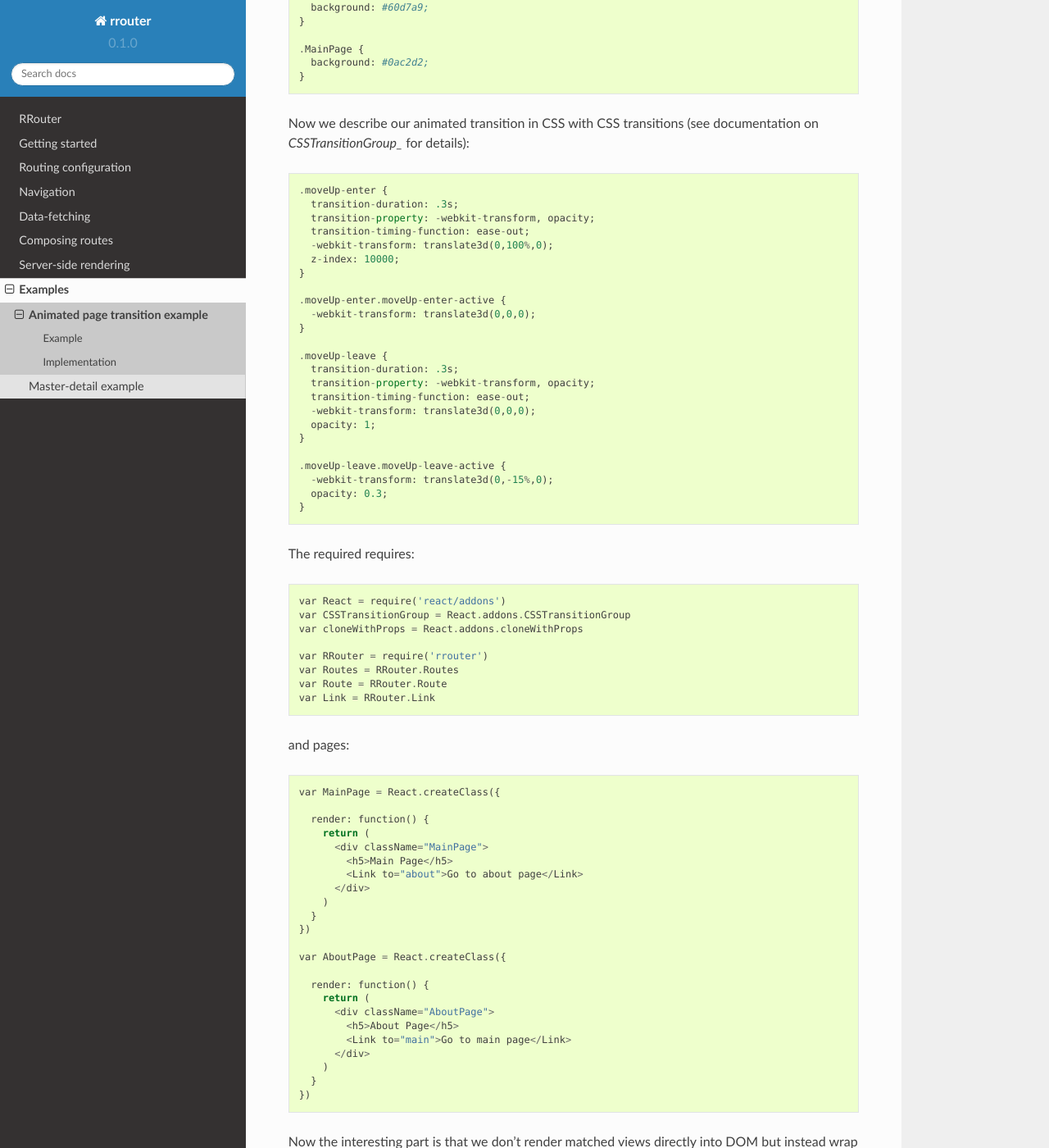
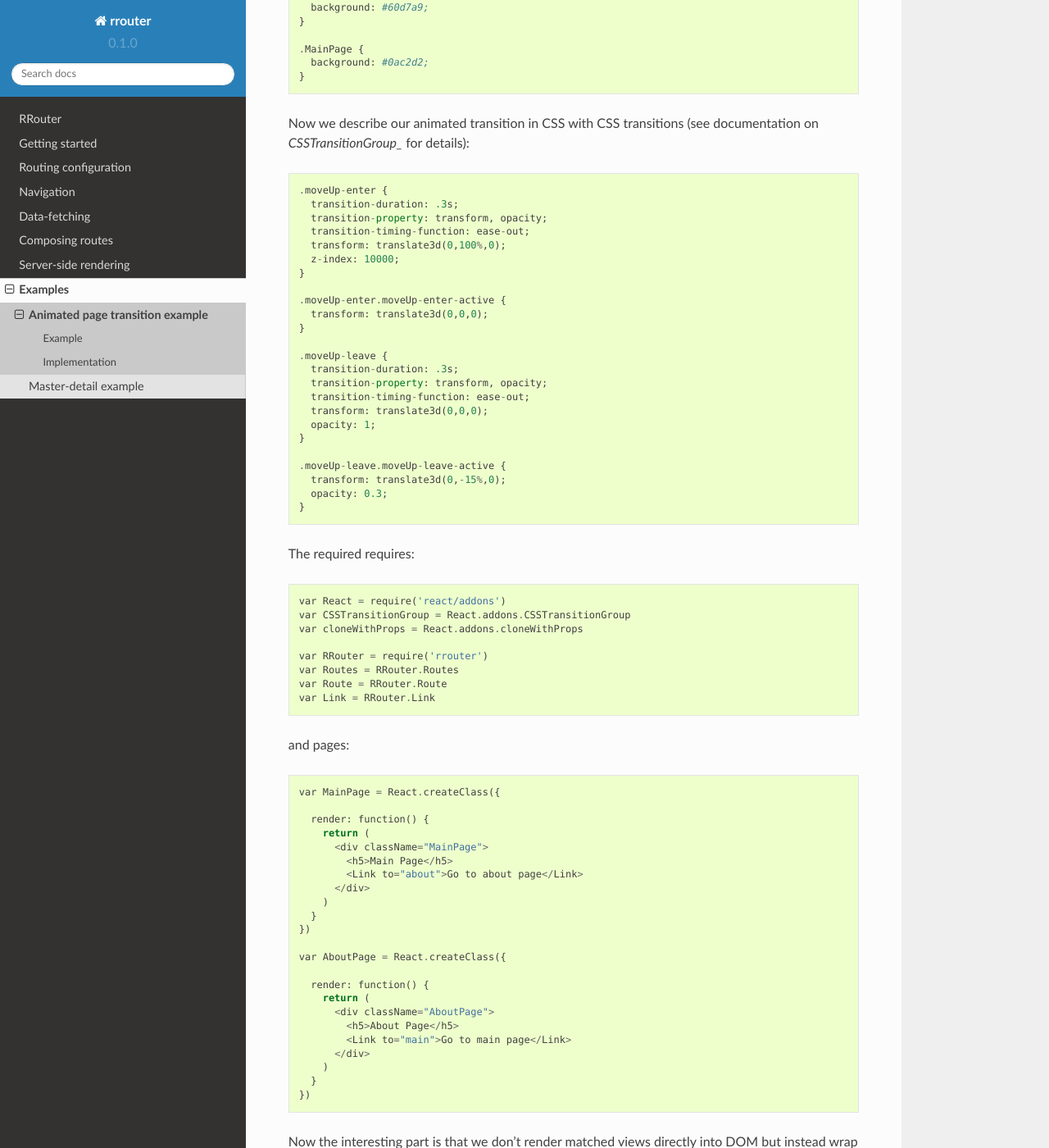
Before and after one commit to andreypopp/rrouter, a Sphinx documentation site: the page built from docs/examples/animated-page-transition.rst, in a window 1280 px wide and 1400 px high, scrolled down 694 px. Shown: the whole window at 82% size. Built offline with Sphinx 7.4.7 and the Read the Docs theme 2.0.0, drawn with Linux system fonts in a browser that asks for light colours; some of the changed lines change nothing that is shown.

Commit message:
Added Prefixes to CSSTransitionGroup Example
React was throwing incomprehensible errors in Firefox. Adding prefixes solved the issue (transitions now working).

```diff
--- a/docs/examples/animated-page-transition.rst
+++ b/docs/examples/animated-page-transition.rst
@@ -39,29 +39,78 @@
       .moveUp-enter {
         position: absolute;
 
+        -webkit-transition-duration: .3s;
+        -moz-transition-duration: .3s;
+        -ms-transition-duration: .3s;
+        -o-transition-duration: .3s;
         transition-duration: .3s;
-        transition-property: -webkit-transform, opacity;
+
+        -webkit-transition-property: -webkit-transform, opacity;
+        -moz-transition-property: -moz-transform, opacity;
+        -ms-transition-property: -ms-transform, opacity;
+        -o-transition-property: -o-transform, opacity;
+        transition-property: transform, opacity;
+
+        -webkit-transition-timing-function: ease-out;
+        -moz-transition-timing-function: ease-out;
+        -ms-transition-timing-function: ease-out;
+        -o-transition-timing-function: ease-out;
         transition-timing-function: ease-out;
+
         -webkit-transform: translate3d(0,100%,0);
+        -moz-transform: translate3d(0,100%,0);
+        -ms-transform: translate3d(0,100%,0);
+        -o-transform: translate3d(0,100%,0);
+        transform: translate3d(0,100%,0);
+
         z-index: 10000;
       }
 
       .moveUp-enter.moveUp-enter-active {
         -webkit-transform: translate3d(0,0,0);
+        -moz-transform: translate3d(0,0,0);
+        -ms-transform: translate3d(0,0,0);
+        -o-transform: translate3d(0,0,0);
+        transform: translate3d(0,0,0);
       }
 
       .moveUp-leave {
         position: absolute;
 
+        -webkit-transition-duration: .3s;
+        -moz-transition-duration: .3s;
+        -ms-transition-duration: .3s;
+        -o-transition-duration: .3s;
         transition-duration: .3s;
-        transition-property: -webkit-transform, opacity;
+
+        -webkit-transition-property: -webkit-transform, opacity;
+        -moz-transition-property: -moz-transform, opacity;
+        -ms-transition-property: -ms-transform, opacity;
+        -o-transition-property: -o-transform, opacity;
+        transition-property: transform, opacity;
+
+        -webkit-transition-timing-function: ease-out;
+        -moz-transition-timing-function: ease-out;
+        -ms-transition-timing-function: ease-out;
+        -o-transition-timing-function: ease-out;
         transition-timing-function: ease-out;
+
         -webkit-transform: translate3d(0,0,0);
+        -moz-transform: translate3d(0,0,0);
+        -ms-transform: translate3d(0,0,0);
+        -o-transform: translate3d(0,0,0);
+        transform: translate3d(0,0,0);
+
         opacity: 1;
       }
 
       .moveUp-leave.moveUp-leave-active {
         -webkit-transform: translate3d(0,-15%,0);
+        -moz-transform: translate3d(0,-15%,0);
+        -ms-transform: translate3d(0,-15%,0);
+        -o-transform: translate3d(0,-15%,0);
+        transform: translate3d(0,-15%,0);
+
         opacity: 0.3;
       }
     </style>
@@ -150,26 +199,26 @@
 
   .moveUp-enter {
     transition-duration: .3s;
-    transition-property: -webkit-transform, opacity;
+    transition-property: transform, opacity;
     transition-timing-function: ease-out;
-    -webkit-transform: translate3d(0,100%,0);
+    transform: translate3d(0,100%,0);
     z-index: 10000;
   }
 
   .moveUp-enter.moveUp-enter-active {
-    -webkit-transform: translate3d(0,0,0);
+    transform: translate3d(0,0,0);
   }
 
   .moveUp-leave {
     transition-duration: .3s;
-    transition-property: -webkit-transform, opacity;
+    transition-property: transform, opacity;
     transition-timing-function: ease-out;
-    -webkit-transform: translate3d(0,0,0);
+    transform: translate3d(0,0,0);
     opacity: 1;
   }
 
   .moveUp-leave.moveUp-leave-active {
-    -webkit-transform: translate3d(0,-15%,0);
+    transform: translate3d(0,-15%,0);
     opacity: 0.3;
   }
 
```
